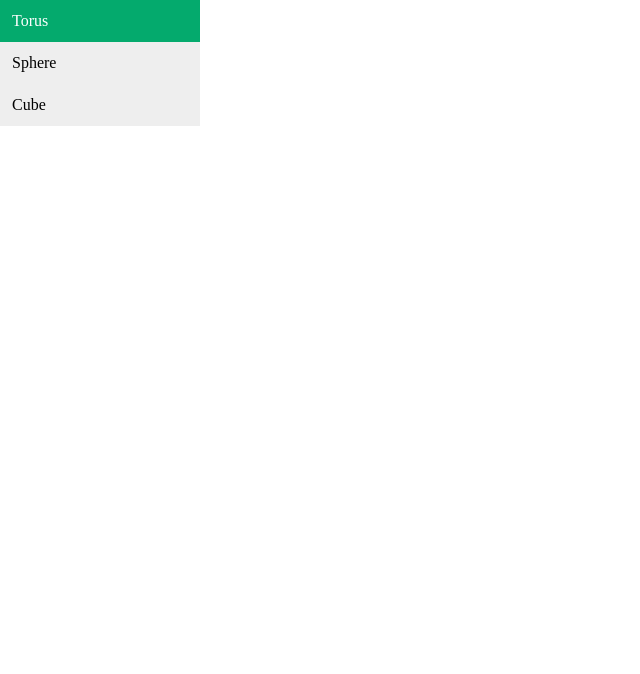
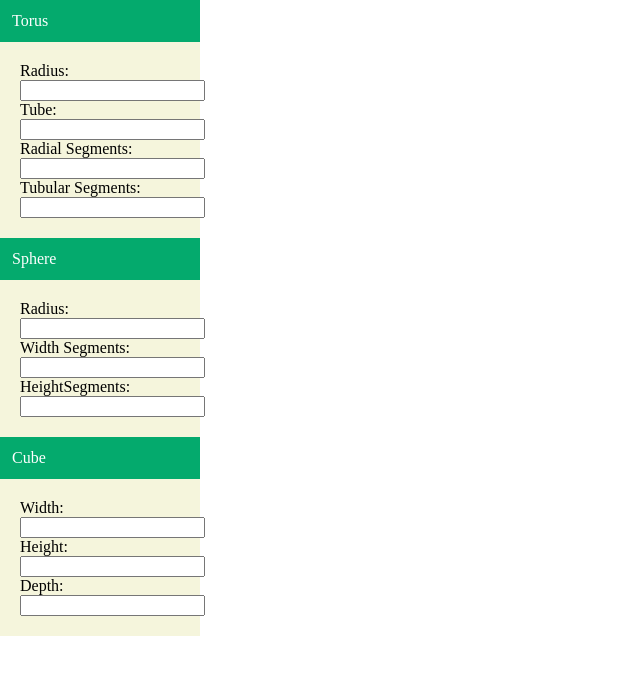
Before and after one commit to kdmonteal/computacion_Grafica_2023_1, a plain HTML site: page creando_escena/index.html in a window 1280 px wide. Shown: the whole page, without its empty margins (0-640 px from the left). Drawn offline with nearby package versions, Linux system fonts and the light colour scheme.

Commit message:
Menu
Menu completo, sin efecto, acordeon; es decir, desplegar y cerrar

```diff
--- a/creando_escena/index.html
+++ b/creando_escena/index.html
@@ -17,8 +17,34 @@
 
     <div class="vertical-menu">
         <a href="#" class="active" >Torus</a>
-        <a href="#">Sphere</a>
-        <a href="#">Cube</a>
+        <div id="opciones" style="padding: 10%; background-color: beige;">
+            <span>Radius:</span>
+            <input type="number">
+            <span>Tube:</span>
+            <input type="number">
+            <span>Radial Segments:</span>
+            <input type="number">
+            <span>Tubular Segments:</span>
+            <input type="number">
+        </div>
+        <a href="#" class="active">Sphere</a>
+        <div id="opciones" style="padding: 10%; background-color: beige;">
+            <span>Radius:</span>
+            <input type="number">
+            <span>Width Segments:</span>
+            <input type="number">
+            <span>HeightSegments:</span>
+            <input type="number">
+        </div>
+        <a href="#" class="active">Cube</a>
+        <div id="opciones" style="padding: 10%; background-color: beige;">
+            <span>Width:</span>
+            <input type="number">
+            <span>Height:</span>
+            <input type="number">
+            <span>Depth:</span>
+            <input type="number">
+        </div>
       </div>
 
 
--- a/creando_escena/src/css/mainStyle.css
+++ b/creando_escena/src/css/mainStyle.css
@@ -10,6 +10,7 @@ body{
 .vertical-menu {
     position: absolute;
     width: 200px; /* Set a width if you like */
+    height: 100%;
   }
 
   .vertical-menu a {
--- a/creando_escena/src/js/main.js
+++ b/creando_escena/src/js/main.js
@@ -16,6 +16,7 @@ function initScene() {
     createGrid(100,100);
     draw3dShape();
     renderScreen();
+    window.addEventListener( 'resize', onWindowResize, false );
 }
 function makeScene() {
     // 1ER. Create a Scene
@@ -89,6 +90,14 @@ function createGrid(data1_size,data2_division) {
     const gridHelper = new THREE.GridHelper( size, divisions );
     scene.add( gridHelper );
 }
+function onWindowResize(){
+
+    camera.aspect = window.innerWidth / window.innerHeight;
+    camera.updateProjectionMatrix();
+
+    renderer.setSize( window.innerWidth, window.innerHeight );
+
+}
 function renderScreen() {
 	requestAnimationFrame(renderScreen);
     controls.update();
```
